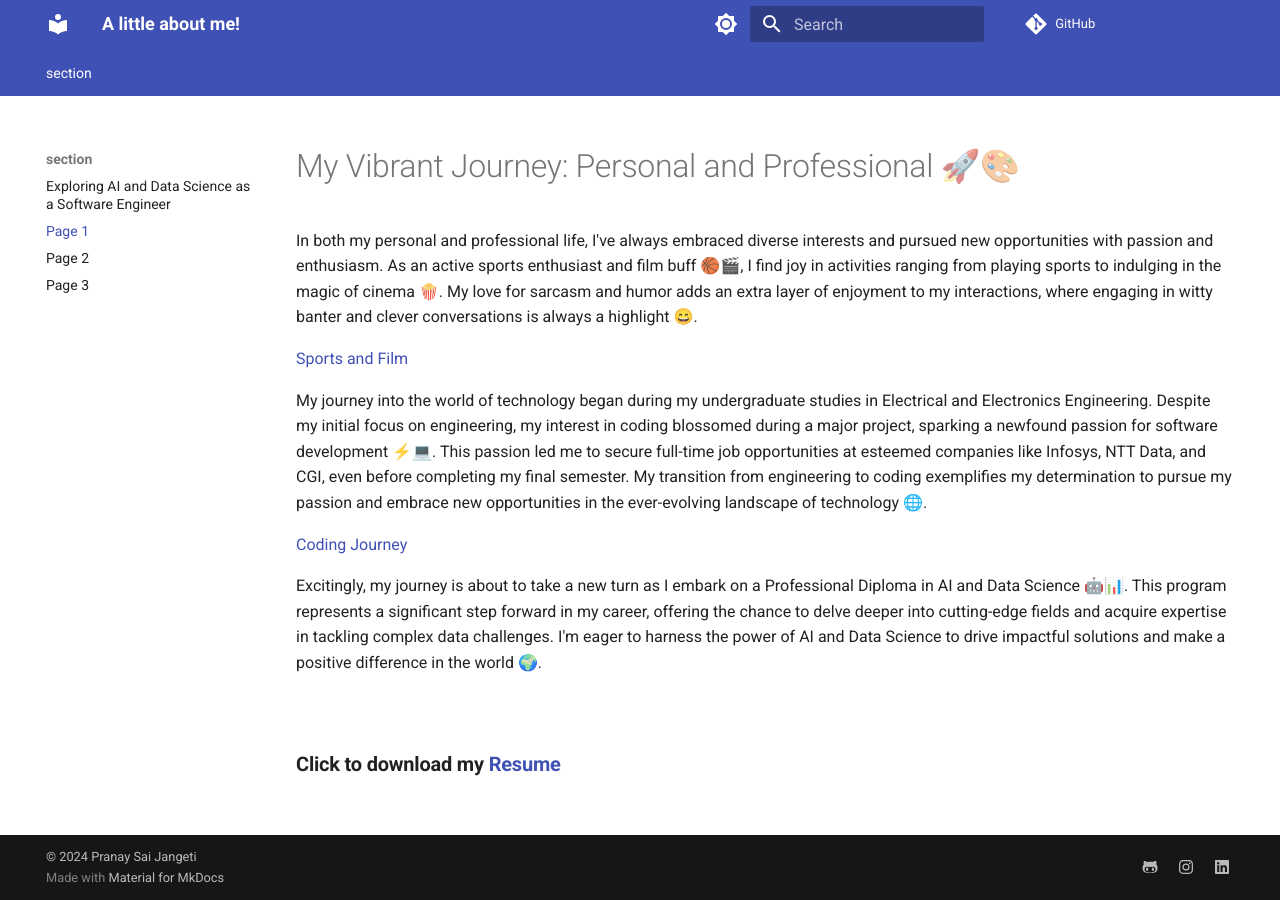
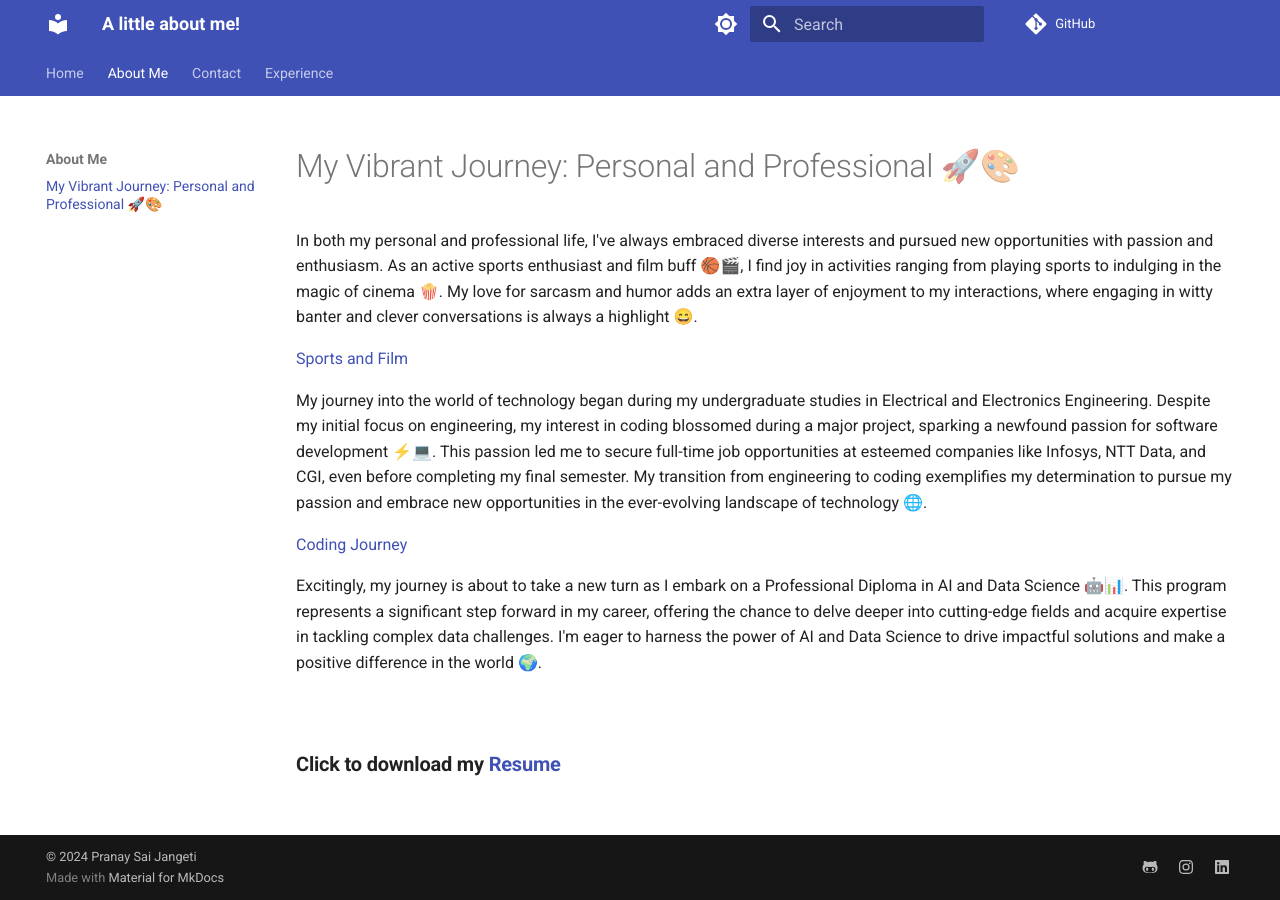
Before and after one commit to phantomad007/Trial, an MkDocs documentation site: the page built from docs/about.md, in a window 1280 px wide. Built offline with MkDocs 1.6.1 and Material for MkDocs 9.7.7, drawn with Linux system fonts in a browser that asks for light colours; comment, search, counter and statistics services are not loaded.

Commit message:
changed nav

```diff
--- a/mkdocs.yml
+++ b/mkdocs.yml
@@ -29,12 +29,16 @@ theme:
 extra_css:
   - stylesheets/extra.css
 
+
 nav:
-  - section:
+  - Home:
     - home.md
-    - Page 1: about.md
-    - Page 2: contact.md
-    - Page 3: experience.md
+  - About Me:
+    - about.md
+  - Contact:
+    - contact.md
+  - Experience:
+    - experience.md
 
 markdown_extensions:
   - pymdownx.highlight:
```
